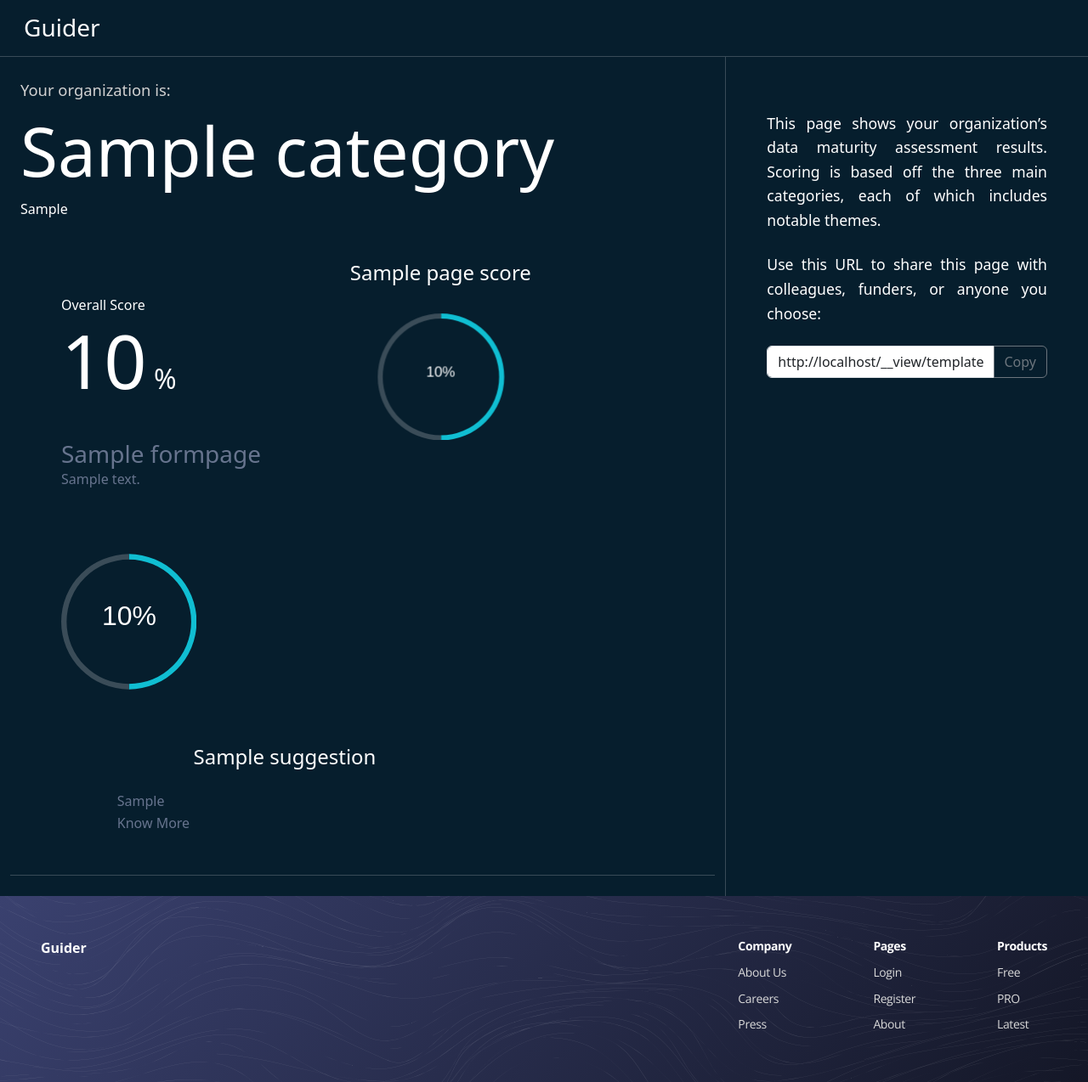
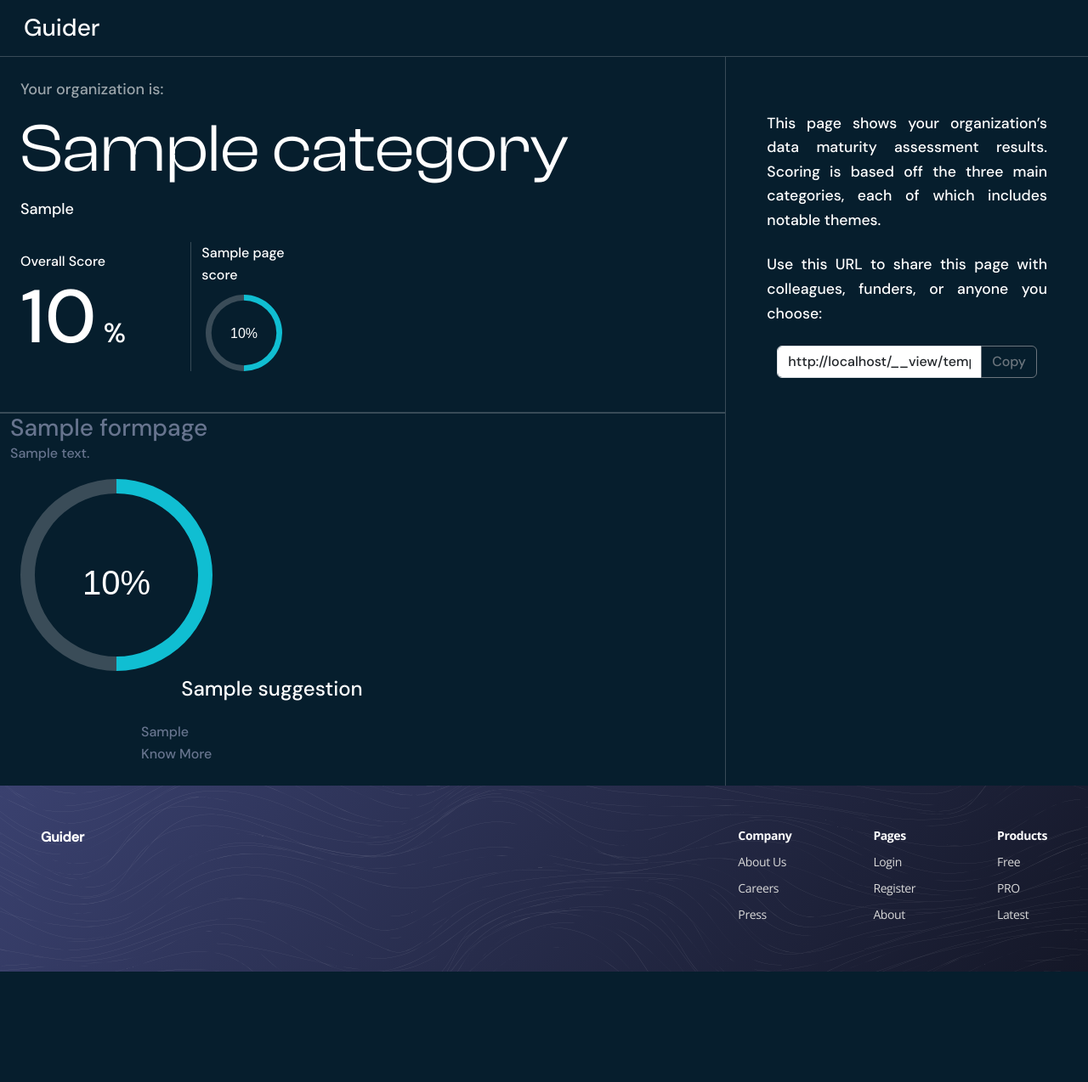
Before and after one commit to rohittp0/guider, a Django app: template templates/home/result.html in a window 1280 px wide. Shown: the whole page at 85% size. After the commit the page ends 1144 px from the top, so only its background shows below. Run offline with Django 4.2, Linux system fonts and the light colour scheme; tables that the repository leaves empty hold one stand-in row (values such as "Sample post"); the template is opened without the code that fills it: values that come from a table or form of the project are taken from there, most other values are stand-ins (such as "Sample title", 1, 10 or a date in 2020).

Commit message:
section 1 styled

```diff
--- a/static/css/result.css
+++ b/static/css/result.css
@@ -1,3 +1,16 @@
+@font-face {
+    font-family: ClashDisplay;
+    src: url(/static/res/ClashDisplay-Variable.ttf);
+}
+
+body{
+    font-family: "DM Sans", monospace;
+}
+
+.border-top{
+    border-top: 1px solid rgba(255,255,255,0.2) !important;
+}
+
 .border-bottom{
     border-bottom: 1px solid rgba(255,255,255,0.2) !important;
 }
@@ -6,7 +19,34 @@
     border-left: 1px solid rgba(255,255,255,0.2) !important;
 }
 
+.border-right{
+    border-right: 1px solid rgba(255,255,255,0.2) !important;
+}
+
 .chart-grid{
     display: grid;
     gap: 1rem;
 }
+
+.text-content {
+    font-size: 18px;
+    font-weight: 500;
+    color: #fff;
+}
+
+.text-06 {
+    font-stretch: 100%;
+    color: rgba(255,255,255,0.6);
+}
+
+.h1 {
+    font-size: 2.5rem;
+    font-weight: 400;
+    font-family: ClashDisplay, "Open Sans", sans-serif;
+    color: #fff;
+}
+
+.row{
+    margin-left: 0;
+    margin-right: 0;
+}
--- a/templates/home/result.html
+++ b/templates/home/result.html
@@ -2,6 +2,7 @@
 {% load static %}
 
 {% block style %}
+    <link href="https://fonts.googleapis.com/css2?family=DM+Sans:opsz,wght@9..40,500&display=swap" rel="stylesheet">
     <link rel="stylesheet" href="{% static 'css/result.css' %}">
 {% endblock %}
 
@@ -15,41 +16,44 @@
                 <h3 class="font-bold text-white"><a href="/">Guider</a></h3>
             </div>
         </div>
-        <div class="col-lg-8 col-sm-12 p-4">
-            <div class="col-12">
-                <p style="color: #d1d1d1; font-size: 1.15rem">Your organization is:</p>
-                <h1 class="my-2 text-white" style="font-size: 5rem;">{{ category.title }}</h1>
-                <p class="text-white w-75">{{ category.caption }}</p>
+        <div class="col-lg-8 col-sm-12 px-0">
+            <div class="col-12 p-4">
+                <p class="text-content text-06">Your organization is:</p>
+                <h1 class="my-2 h1" style="font-size: 5rem;">{{ category.title }}</h1>
+                <p class="text-content w-75">{{ category.caption }}</p>
             </div>
-            <div class="row p-5 border-bottom">
-                <div class="col-lg-3 col-sm-12 d-flex justify-content-center flex-column ">
+            <div class="row pb-5 px-4 border-bottom">
+                <div class="col-lg-3 col-sm-12 d-flex justify-content-center flex-column border-right p-0">
                     <p class="text-white">Overall Score</p>
                     <h1 class="text-white" style="font-size: 5.5rem;">{{ overall_score }}<span
                             style="font-size: 2rem;">&nbsp;%</span></h1>
                 </div>
-                <div class="col-lg-9 col-sm-12 chart-grid" style="grid-template-columns: repeat({{ pages }}, 1fr)">
+                <div class="col-lg-9 col-sm-12 chart-grid" style="grid-template-columns: repeat({{ pages }}, 100px)">
                     {% for name, _, _ in page_scores %}
                         <div class="d-flex flex-column justify-content-center align-items-center">
-                            <h4 class="text-white mb-4">{{ name }}</h4>
-                            <div class="w-75 h-75">
+                            <p class="text-white">{{ name }}</p>
+                            <div style="width: 100px; height: 100px;">
                                 <canvas class="donutChart{{ forloop.counter }}"></canvas>
                             </div>
                         </div>
                     {% endfor %}
                 </div>
-                {% for page in form_pages %}
-                    <div class="col-lg-9 col-sm-12" style="grid-template-columns: repeat({{ pages }}, 1fr)">
+            </div>
+
+            {% for page in form_pages %}
+                <div class="row mb-4 border-top">
+                    <div class="col-lg-9 col-sm-12">
                         <h3>{{ page.name }}</h3>
                         <p>{{ page.description }}</p>
                         <div class="row">
-                            <div class="col-4">
+                            <div style="width: 250px; height: 250px;">
                                 <canvas class="donutChart{{ forloop.counter }}"></canvas>
                             </div>
                         </div>
                         {% for suggestion in page.suggestion_set.all %}
                             <div class="d-flex flex-column justify-content-center align-items-center">
                                 <h4 class="text-white mb-4">{{ suggestion.title }}</h4>
-                                <div class="w-75 h-75">
+                                <div class="w-50 h-50">
                                     <p>
                                         {{ suggestion.caption }}
                                     </p>
@@ -58,8 +62,8 @@
                             </div>
                         {% endfor %}
                     </div>
-                {% endfor %}
-            </div>
+                </div>
+            {% endfor %}
         </div>
         <div class="col-lg-4 hidden-sm border-left p-5">
             <p class="text-white my-3" style="font-size: 1.1rem; text-align: justify;">
@@ -111,7 +115,7 @@
             },
             responsive: true,
             maintainAspectRatio: false,
-            cutout: "92%"
+            cutout: "85%"
         }
 
         {% for name, score, remaining in page_scores %}
@@ -136,16 +140,16 @@
                                 ctx = chart.ctx;
 
                             ctx.restore();
-                            const fontSize = (height / 150).toFixed(2);
+                            const fontSize = (height / 100).toFixed(2);
                             ctx.font = fontSize + "em sans-serif";
                             ctx.fillStyle = "white";
                             ctx.textBaseline = "middle";
 
                             const text = "{{ score }}%",
                                 textX = Math.round((width - ctx.measureText(text).width) / 2),
-                                textY = height / 2;
+                                textY = height + ctx.measureText("M").width;
 
-                            ctx.fillText(text, textX, textY);
+                            ctx.fillText(text, textX, textY / 2);
                             ctx.save();
                         }
                     }],
```
Also changed, not shown: static/res/ClashDisplay-Variable.ttf (added).
